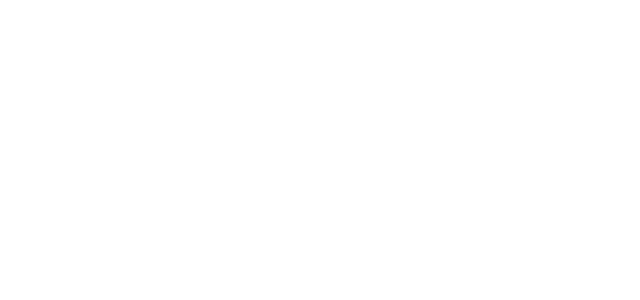
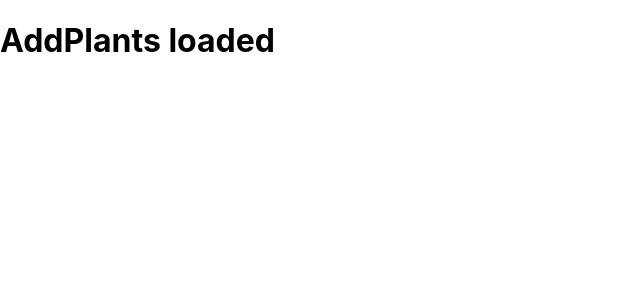
Before and after one commit to Build-week-Plant-Schedule/FrontEnd, a React (Create React App) app in the folder watering-app/: page /AddPlants in a window 1280 px wide. Shown: the top 300 px of the page, without its empty margins (0-640 px from the left). Built offline with nearby package versions, Linux system fonts and the light colour scheme.

Commit message:
added addplants component to conditional rendering

```diff
--- a/watering-app/src/App.js
+++ b/watering-app/src/App.js
@@ -10,6 +10,7 @@
 import Login from './components/Login';
 import Signup from './components/Signup';
 import UserScreen from './components/UserScreen';
+import AddPlants from './components/AddPlants';
 
 function App() {
 
@@ -35,6 +36,9 @@
           <Route exact path='/UserScreen'>
                 <UserScreen />
           </Route>
+          <Route exact path='/AddPlants'>
+                <AddPlants />
+          </Route>
         </Switch>
       </Router>
     </div>
--- a/watering-app/src/components/AddPlants.js
+++ b/watering-app/src/components/AddPlants.js
@@ -0,0 +1,9 @@
+
+export default function AddPlants(props) {
+
+
+    return (
+        <h1>AddPlants loaded</h1>
+    )
+
+}
--- a/watering-app/src/components/Homepage.js
+++ b/watering-app/src/components/Homepage.js
@@ -12,6 +12,7 @@
 
     const returningUser = <>
         <Link to='UserScreen'>User Screen</Link>
+        <Link to='AddPlants'>Add Plants</Link>
     </>
 
     const linkHandler = auth ? returningUser : newUsers;
```
